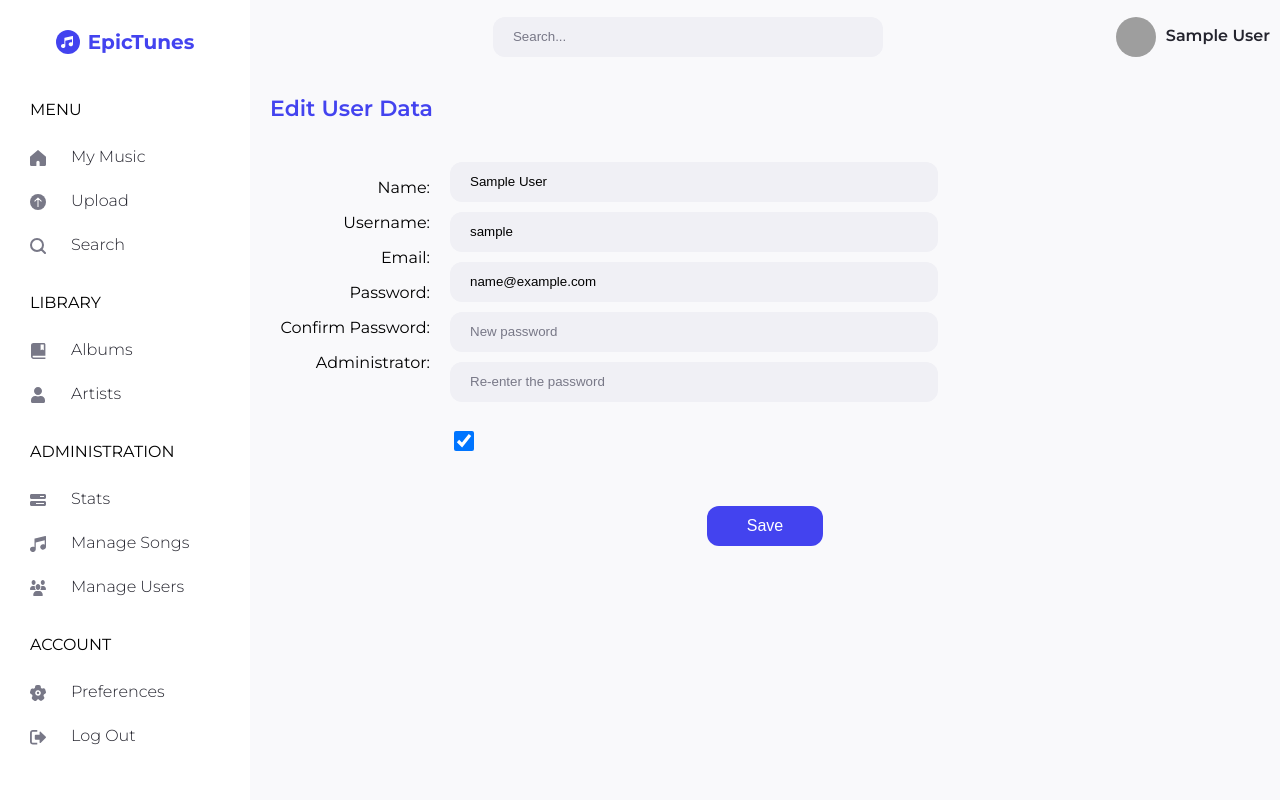
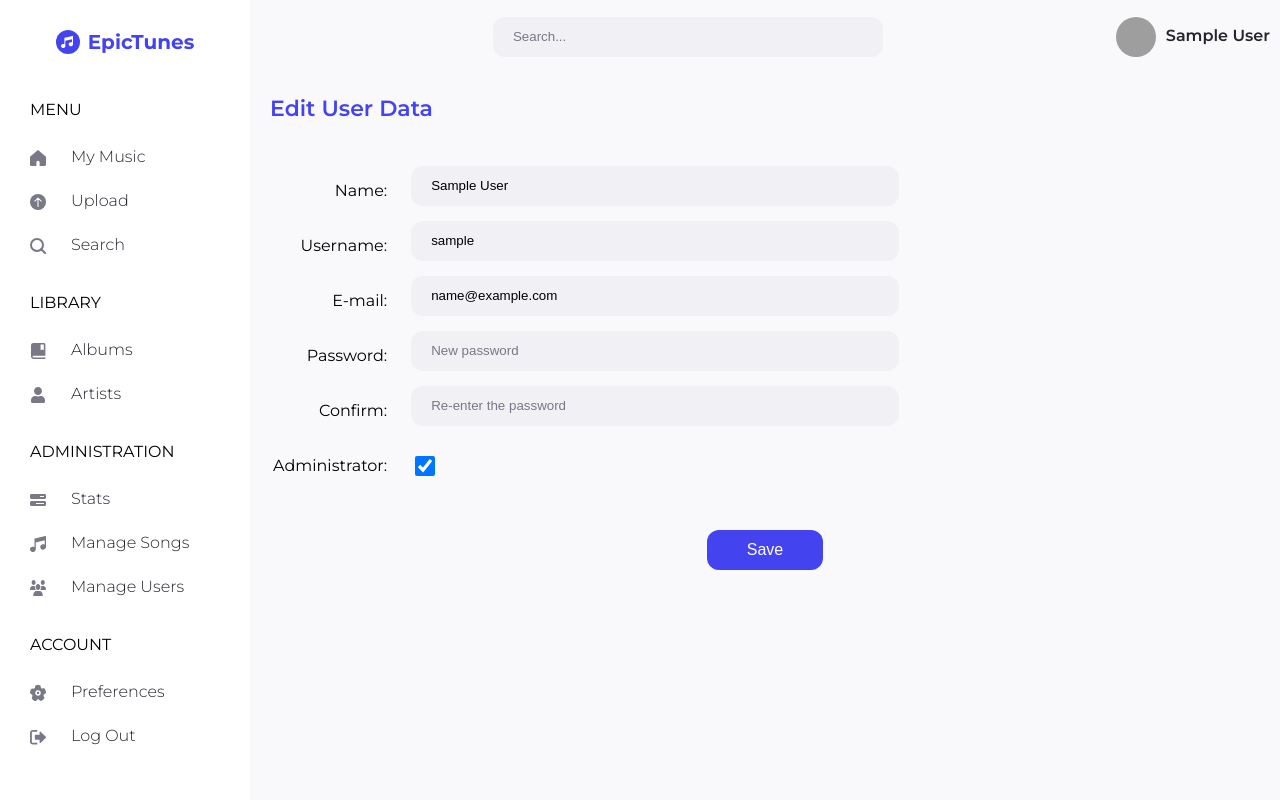
Before and after one commit to tzuntar/epictunes, a PHP site: page /edit_user.php?id=1 in a window 1280 px wide. Run offline with PHP 8.4, Linux system fonts and the light colour scheme; the visitor is signed in with stand-in values (Sample User, id 1); tables that the repository leaves empty hold one stand-in row (values such as "Sample post"); data that the repository does not hold is empty; grey boxes are pictures that could not be loaded.

Commit message:
Fix the user data editing table

```diff
--- a/edit_user.php
+++ b/edit_user.php
@@ -34,51 +34,47 @@ include_once 'include/sidebar.php' ?>
         <h2 class="accent padding-20">Edit User Data</h2>
         <form class="margin-top-20" method="post" enctype="multipart/form-data">
             <div class="grid-container user-edit-grid">
-                <div class="grid-col">
-                    <div class="grid-row">
-                        <p class="field-label">Name:</p>
-                    </div>
-                    <div class="grid-row">
-                        <p class="field-label">Username:</p>
-                    </div>
-                    <div class="grid-row">
-                        <p class="field-label">Email:</p>
-                    </div>
-                    <div class="grid-row">
-                        <p class="field-label">Password:</p>
-                    </div>
-                    <div class="grid-row">
-                        <p class="field-label">Confirm Password:</p>
-                    </div>
-                    <div class="grid-row">
-                        <p class="field-label">Administrator:</p>
-                    </div>
-                </div>
-                <div class="grid-col">
-                    <label>
+                <table class="edit-table">
+                    <tr>
+                        <td><p class="field-label">Name:</p></td>
+                        <td><label>
                                 <input type="text" name="name" required placeholder="Full name"
                                        value="<?= $user->name ?>"/>
-                    </label>
-                    <label>
+                            </label></td>
+                    </tr>
+                    <tr>
+                        <td><p class="field-label">Username:</p></td>
+                        <td><label>
                                 <input type="text" name="username" required placeholder="Username (without spaces)"
                                        value="<?= $user->username ?>"/>
-                    </label>
-                    <label>
+                            </label></td>
+                    </tr>
+                    <tr>
+                        <td><p class="field-label">E-mail:</p></td>
+                        <td><label>
                                 <input type="email" name="email" required placeholder="E-mail"
                                        value="<?= $user->email ?? '' ?>"/>
-                    </label>
-                    <label>
+                            </label></td>
+                    </tr>
+                    <tr>
+                        <td><p class="field-label">Password:</p></td>
+                        <td><label>
                                 <input type="password" name="password" placeholder="New password"/>
-                    </label>
-                    <label>
+                            </label></td>
+                    </tr>
+                    <tr>
+                        <td><p class="field-label">Confirm:</p></td>
+                        <td><label>
                                 <input type="password" name="confirm_password" placeholder="Re-enter the password"/>
-                    </label>
-                    <p>
-                        <label>
+                            </label></td>
+                    </tr>
+                    <tr>
+                        <td><p class="field-label">Administrator:</p></td>
+                        <td><label>
                                 <input type="checkbox" name="is_admin" <?= $user->isAdmin ? ' checked ' : '' ?>/>
-                        </label>
-                    </p>
-                </div>
+                            </label></td>
+                    </tr>
+                </table>
             </div>
             <p class="header-center">
                 <input type="submit" value="Save" class="margin-top-20"/>
```
Lines whose indentation alone changed are shown as unchanged.
